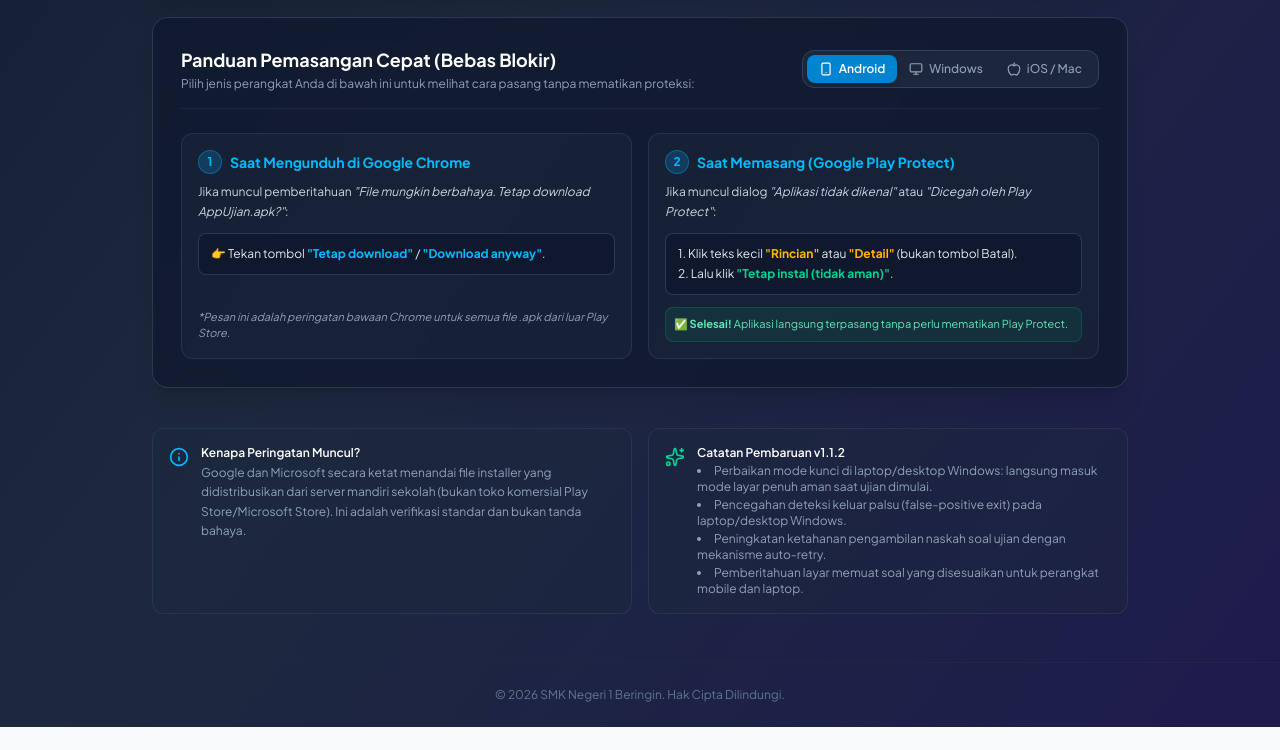
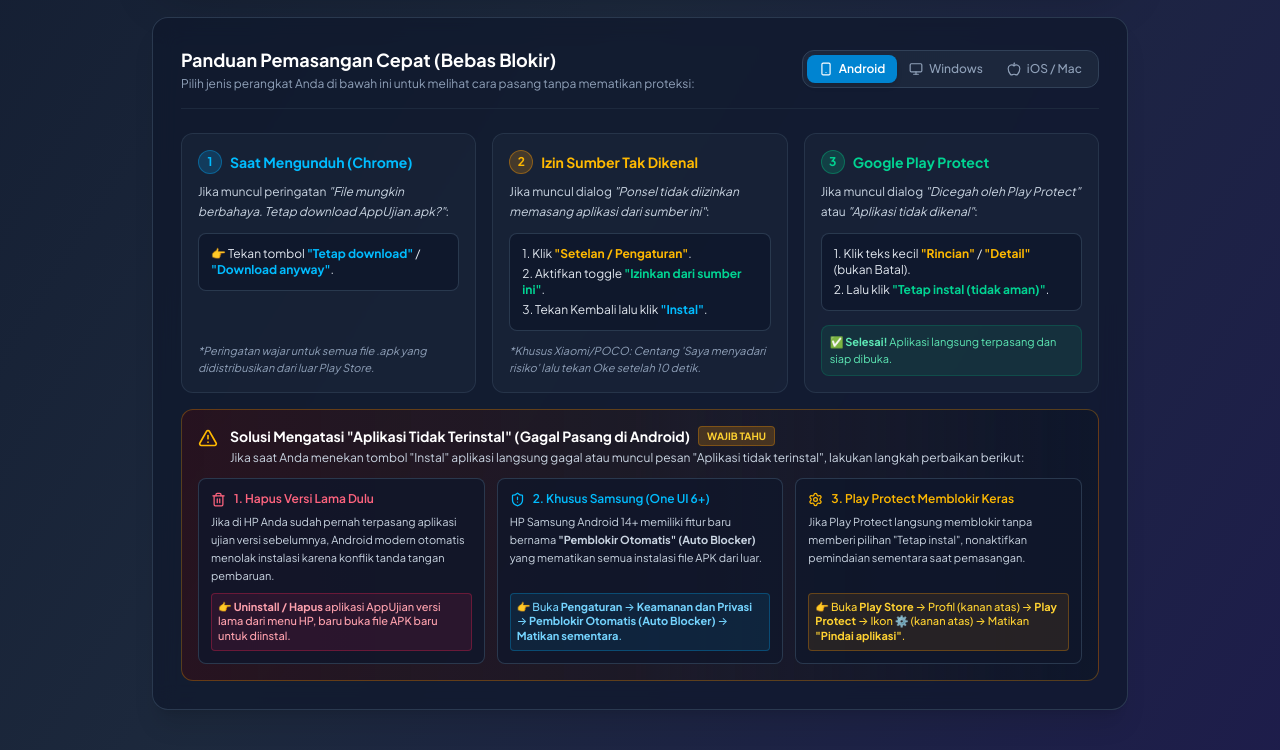
Before and after one commit to Sekiyyyyy/AppUjian, a React (Vite) app in the folder admin/: page /download in a window 1280 px wide. Shown: the part 1000-1750 px from the top of the page. Before the commit the page ends 1727 px from the top, so only its background shows below. Built offline with nearby package versions, Linux system fonts and the light colour scheme; no server answers.

Commit message:
docs(download): fix right arrow symbol and expand comprehensive Android installation guide with brand troubleshooting

```diff
--- a/admin/src/pages/Download.tsx
+++ b/admin/src/pages/Download.tsx
@@ -8,7 +8,11 @@ import {
   CheckCircle2,
   ShieldCheck,
   Sparkles,
-  Info
+  Info,
+  AlertTriangle,
+  Trash2,
+  Settings,
+  ShieldAlert
 } from 'lucide-react';
 
 interface VersionInfo {
@@ -322,43 +326,131 @@ const DownloadPage: React.FC = () => {
           {/* Tab Content: Android */}
           {guideTab === 'android' && (
             <div className="space-y-4 animate-in fade-in duration-200">
-              <div className="grid md:grid-cols-2 gap-4">
+              {/* 3 Main Steps */}
+              <div className="grid md:grid-cols-3 gap-4">
                 {/* Step 1 */}
                 <div className="bg-slate-800/50 border border-slate-700/60 rounded-xl p-4 flex flex-col justify-between">
                   <div>
                     <div className="flex items-center space-x-2 text-sky-400 font-bold text-sm mb-2">
                       <span className="w-6 h-6 rounded-full bg-sky-500/20 border border-sky-500/40 flex items-center justify-center text-xs">1</span>
-                      <span>Saat Mengunduh di Google Chrome</span>
+                      <span>Saat Mengunduh (Chrome)</span>
                     </div>
                     <p className="text-xs text-slate-300 leading-relaxed mb-3">
-                      Jika muncul pemberitahuan <i>"File mungkin berbahaya. Tetap download AppUjian.apk?"</i>:
+                      Jika muncul peringatan <i>"File mungkin berbahaya. Tetap download AppUjian.apk?"</i>:
                     </p>
                     <div className="bg-slate-900/80 border border-slate-700/80 rounded-lg p-3 text-xs text-slate-200">
                       👉 Tekan tombol <b className="text-sky-400">"Tetap download"</b> / <b className="text-sky-400">"Download anyway"</b>.
                     </div>
                   </div>
                   <p className="text-[11px] text-slate-400 mt-3 italic">
-                    *Pesan ini adalah peringatan bawaan Chrome untuk semua file .apk dari luar Play Store.
+                    *Peringatan wajar untuk semua file .apk yang didistribusikan dari luar Play Store.
                   </p>
                 </div>
 
                 {/* Step 2 */}
                 <div className="bg-slate-800/50 border border-slate-700/60 rounded-xl p-4 flex flex-col justify-between">
                   <div>
-                    <div className="flex items-center space-x-2 text-sky-400 font-bold text-sm mb-2">
-                      <span className="w-6 h-6 rounded-full bg-sky-500/20 border border-sky-500/40 flex items-center justify-center text-xs">2</span>
-                      <span>Saat Memasang (Google Play Protect)</span>
+                    <div className="flex items-center space-x-2 text-amber-400 font-bold text-sm mb-2">
+                      <span className="w-6 h-6 rounded-full bg-amber-500/20 border border-amber-500/40 flex items-center justify-center text-xs">2</span>
+                      <span>Izin Sumber Tak Dikenal</span>
                     </div>
                     <p className="text-xs text-slate-300 leading-relaxed mb-3">
-                      Jika muncul dialog <i>"Aplikasi tidak dikenal"</i> atau <i>"Dicegah oleh Play Protect"</i>:
+                      Jika muncul dialog <i>"Ponsel tidak diizinkan memasang aplikasi dari sumber ini"</i>:
                     </p>
                     <div className="bg-slate-900/80 border border-slate-700/80 rounded-lg p-3 text-xs text-slate-200 space-y-1">
-                      <div>1. Klik teks kecil <b className="text-amber-400">"Rincian"</b> atau <b className="text-amber-400">"Detail"</b> (bukan tombol Batal).</div>
+                      <div>1. Klik <b className="text-amber-400">"Setelan / Pengaturan"</b>.</div>
+                      <div>2. Aktifkan toggle <b className="text-emerald-400">"Izinkan dari sumber ini"</b>.</div>
+                      <div>3. Tekan Kembali lalu klik <b className="text-sky-400">"Instal"</b>.</div>
+                    </div>
+                  </div>
+                  <p className="text-[11px] text-slate-400 mt-3 italic">
+                    *Khusus Xiaomi/POCO: Centang 'Saya menyadari risiko' lalu tekan Oke setelah 10 detik.
+                  </p>
+                </div>
+
+                {/* Step 3 */}
+                <div className="bg-slate-800/50 border border-slate-700/60 rounded-xl p-4 flex flex-col justify-between">
+                  <div>
+                    <div className="flex items-center space-x-2 text-emerald-400 font-bold text-sm mb-2">
+                      <span className="w-6 h-6 rounded-full bg-emerald-500/20 border border-emerald-500/40 flex items-center justify-center text-xs">3</span>
+                      <span>Google Play Protect</span>
+                    </div>
+                    <p className="text-xs text-slate-300 leading-relaxed mb-3">
+                      Jika muncul dialog <i>"Dicegah oleh Play Protect"</i> atau <i>"Aplikasi tidak dikenal"</i>:
+                    </p>
+                    <div className="bg-slate-900/80 border border-slate-700/80 rounded-lg p-3 text-xs text-slate-200 space-y-1">
+                      <div>1. Klik teks kecil <b className="text-amber-400">"Rincian"</b> / <b className="text-amber-400">"Detail"</b> (bukan Batal).</div>
                       <div>2. Lalu klik <b className="text-emerald-400">"Tetap instal (tidak aman)"</b>.</div>
                     </div>
                   </div>
                   <div className="bg-emerald-500/10 border border-emerald-500/20 rounded-lg p-2 mt-3 text-[11px] text-emerald-300">
-                    ✅ <b>Selesai!</b> Aplikasi langsung terpasang tanpa perlu mematikan Play Protect.
+                    ✅ <b>Selesai!</b> Aplikasi langsung terpasang dan siap dibuka.
+                  </div>
+                </div>
+              </div>
+
+              {/* Troubleshooting: Solusi Mengapa Gagal Pasang / Aplikasi Tidak Terinstal */}
+              <div className="bg-gradient-to-r from-red-950/40 via-amber-950/20 to-slate-900 border border-amber-500/30 rounded-xl p-4">
+                <div className="flex items-start space-x-3 mb-3">
+                  <AlertTriangle className="text-amber-400 flex-shrink-0 mt-0.5" size={20} />
+                  <div>
+                    <h4 className="text-sm font-bold text-white flex items-center gap-2">
+                      <span>Solusi Mengatasi "Aplikasi Tidak Terinstal" (Gagal Pasang di Android)</span>
+                      <span className="text-[10px] uppercase font-bold bg-amber-500/20 text-amber-300 px-2 py-0.5 rounded border border-amber-500/30">Wajib Tahu</span>
+                    </h4>
+                    <p className="text-xs text-slate-300 mt-1">
+                      Jika saat Anda menekan tombol "Instal" aplikasi langsung gagal atau muncul pesan "Aplikasi tidak terinstal", lakukan langkah perbaikan berikut:
+                    </p>
+                  </div>
+                </div>
+
+                <div className="grid md:grid-cols-3 gap-3 text-xs">
+                  {/* Problem 1: Uninstall old version */}
+                  <div className="bg-slate-900/80 border border-slate-700/80 rounded-lg p-3 flex flex-col justify-between">
+                    <div>
+                      <div className="flex items-center space-x-2 text-rose-400 font-semibold mb-1.5">
+                        <Trash2 size={15} />
+                        <span>1. Hapus Versi Lama Dulu</span>
+                      </div>
+                      <p className="text-slate-300 leading-relaxed text-[11px]">
+                        Jika di HP Anda sudah pernah terpasang aplikasi ujian versi sebelumnya, Android modern otomatis menolak instalasi karena konflik tanda tangan pembaruan.
+                      </p>
+                    </div>
+                    <div className="mt-2 bg-rose-500/10 border border-rose-500/30 rounded p-1.5 text-rose-300 text-[11px] font-medium">
+                      👉 <b>Uninstall / Hapus</b> aplikasi AppUjian versi lama dari menu HP, baru buka file APK baru untuk diinstal.
+                    </div>
+                  </div>
+
+                  {/* Problem 2: Samsung Auto Blocker */}
+                  <div className="bg-slate-900/80 border border-slate-700/80 rounded-lg p-3 flex flex-col justify-between">
+                    <div>
+                      <div className="flex items-center space-x-2 text-sky-400 font-semibold mb-1.5">
+                        <ShieldAlert size={15} />
+                        <span>2. Khusus Samsung (One UI 6+)</span>
+                      </div>
+                      <p className="text-slate-300 leading-relaxed text-[11px]">
+                        HP Samsung Android 14+ memiliki fitur baru bernama <b>"Pemblokir Otomatis" (Auto Blocker)</b> yang mematikan semua instalasi file APK dari luar.
+                      </p>
+                    </div>
+                    <div className="mt-2 bg-sky-500/10 border border-sky-500/30 rounded p-1.5 text-sky-300 text-[11px] font-medium">
+                      👉 Buka <b>Pengaturan</b> → <b>Keamanan dan Privasi</b> → <b>Pemblokir Otomatis (Auto Blocker)</b> → <b>Matikan sementara</b>.
+                    </div>
+                  </div>
+
+                  {/* Problem 3: Play Protect Hard Block */}
+                  <div className="bg-slate-900/80 border border-slate-700/80 rounded-lg p-3 flex flex-col justify-between">
+                    <div>
+                      <div className="flex items-center space-x-2 text-amber-400 font-semibold mb-1.5">
+                        <Settings size={15} />
+                        <span>3. Play Protect Memblokir Keras</span>
+                      </div>
+                      <p className="text-slate-300 leading-relaxed text-[11px]">
+                        Jika Play Protect langsung memblokir tanpa memberi pilihan "Tetap instal", nonaktifkan pemindaian sementara saat pemasangan.
+                      </p>
+                    </div>
+                    <div className="mt-2 bg-amber-500/10 border border-amber-500/30 rounded p-1.5 text-amber-300 text-[11px] font-medium">
+                      👉 Buka <b>Play Store</b> → Profil (kanan atas) → <b>Play Protect</b> → Ikon ⚙️ (kanan atas) → Matikan <b>"Pindai aplikasi"</b>.
+                    </div>
                   </div>
                 </div>
               </div>
@@ -380,7 +472,7 @@ const DownloadPage: React.FC = () => {
                       Jika browser menampilkan peringatan <i>"File tidak umum diunduh"</i>:
                     </p>
                     <div className="bg-slate-900/80 border border-slate-700/80 rounded-lg p-3 text-xs text-slate-200">
-                      👉 Di daftar download, klik tanda titik tiga <b className="text-white">...</b> $\rightarrow$ pilih <b className="text-emerald-400">"Simpan / Keep"</b> $\rightarrow$ klik <b className="text-emerald-400">"Tetap simpan / Keep anyway"</b>.
+                      👉 Di daftar download, klik tanda titik tiga <b className="text-white">...</b> → pilih <b className="text-emerald-400">"Simpan / Keep"</b> → klik <b className="text-emerald-400">"Tetap simpan / Keep anyway"</b>.
                     </div>
                   </div>
                   <p className="text-[11px] text-slate-400 mt-3 italic">
```
Also changed, not shown: 1 other file (tests, documents, lock files or other folders).
